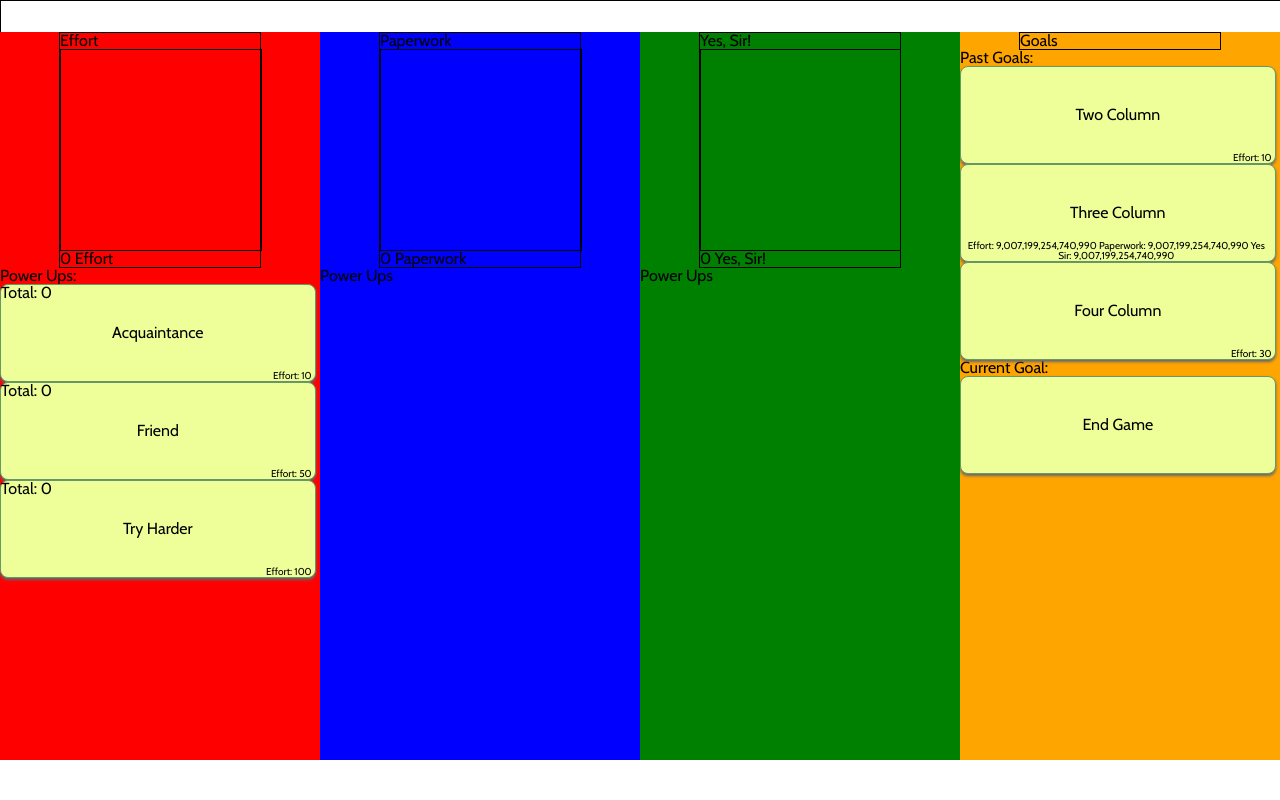
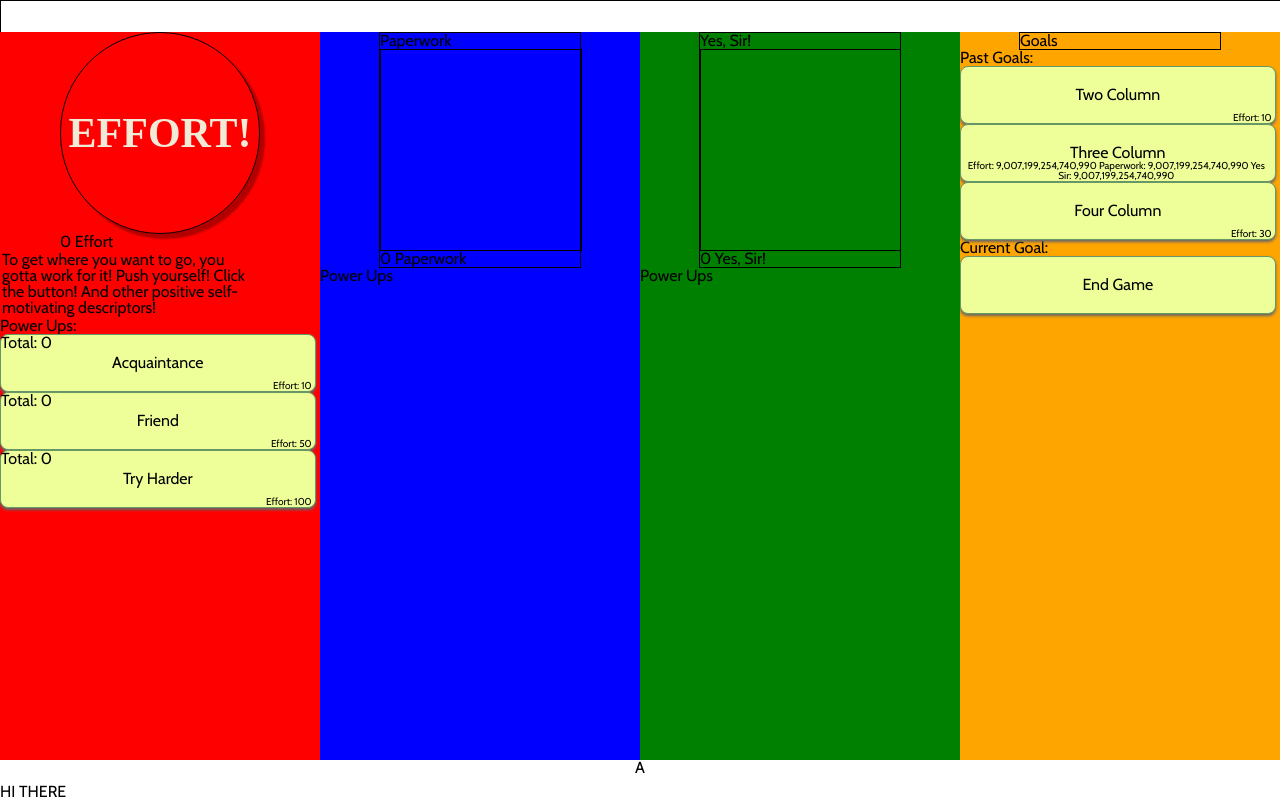
Before and after one commit to thejdlowe/GetElected, a plain HTML site: page index.html in a window 1280 px wide. Drawn offline with nearby package versions, Linux system fonts and the light colour scheme; a web font is replaced by a local one.

Commit message:
Pretty Effort Button (Warning not pretty)
I...I don't like how the effort button looks still, but it's better than
before. Maybe it'll grow on me.

```diff
--- a/css/style.css
+++ b/css/style.css
@@ -10,6 +10,9 @@ body {
 	font-family: 'Cabin', sans-serif;
 }
 
+* {
+	cursor: default;
+}
 html,body {
 	width:100%;
 	height:100%;
@@ -18,7 +21,7 @@ html,body {
 li {
 	border: 1px solid #696;
 	width:98%;
-	padding: 40px 0;
+	padding: 20px 0;
 	text-align: center;
 	-webkit-border-radius: 8px;
 	-moz-border-radius: 8px;
@@ -42,6 +45,13 @@ pre {
 	left: 0px;
 	top: 0px;
 }
+
+.ui-tooltip {
+    padding: 10px 20px;
+    border-radius: 20px;
+	font-size: 12px;
+    box-shadow: 0 0 7px black;
+  }
 
 #nosupport {
 	position: absolute;
@@ -122,4 +132,28 @@ pre {
 	right: 0px;
 	height: 40px;
 	background-color: white;
+	text-align: center;
+	vertical-align: middle;
 }
+
+#efforter {
+	-webkit-border-radius: 999px;
+    -moz-border-radius: 999px;
+    border-radius: 999px;
+	height:200px;
+	border:1px solid black;
+	text-align: center;
+	line-height:200px;
+	font-family: 'Coda';
+	font-size:42px;
+	font-weight: bold;
+	color: #F0EAD6;
+}
+
+#efforter:hover {
+	cursor: pointer;
+}
+
+.effortup {
+	box-shadow: 5px 5px 2px rgba(0, 0, 0, 0.3);
+}
--- a/index.html
+++ b/index.html
@@ -1,11 +1,15 @@
 <!DOCTYPE html>
 <html>
 <head>
-<title>New Project</title>
+<title>GetElected!</title>
 <link href="css/reset.css" rel="stylesheet" type="text/css">
+
+<link rel="stylesheet" href="http://code.jquery.com/ui/1.10.3/themes/smoothness/jquery-ui.css" />
 <link href="css/style.css" rel="stylesheet" type="text/css">
 <link href='http://fonts.googleapis.com/css?family=Cabin' rel='stylesheet' type='text/css'>
+<link href='http://fonts.googleapis.com/css?family=Coda:400,800' rel='stylesheet' type='text/css'>
 <script src="http://ajax.googleapis.com/ajax/libs/jquery/1.10.2/jquery.min.js"></script>
+<script src="http://ajax.googleapis.com/ajax/libs/jqueryui/1.10.3/jquery-ui.min.js"></script>
 <script type="text/javascript">
 function twoCol() {
 	$("#col1").animate({"width": "75%"}, 500, function(){});
@@ -80,7 +84,7 @@ Game.Initialize = function() {
 	}
 
 	if(!supports_html5_storage()) {
-		$("#nosupport").html("We're sorry, but your browser does not support . Please consider Google Chrome or Mozilla Firefox for all of your browsing needs.");
+		$("#nosupport").html("We're sorry, but your browser does not support GetElected!. Please consider Google Chrome or Mozilla Firefox for all of your browsing needs.");
 		return;
 	}
 	var efforttally = paperworktally = yessirtally = 0;
@@ -193,6 +197,14 @@ Game.Initialize = function() {
 		});
 	});
 
+	$("#efforter").mousedown(function(e) {
+		$(this).removeClass("effortup");
+	});
+
+	$("#efforter").mouseup(function(e) {
+		$(this).addClass("effortup");
+	});
+
 	$("#paperworker").mousemove(function() {
 		Game.incrementPaperwork(1/20);
 	});
@@ -233,7 +245,7 @@ Game.Initialize = function() {
 		id:				id of the power up
 		cost:			object, in the format of {effort: 10, paperwork: 0, yessir: 0}
 		lable:			Primary Label of the Power Up
-		description:	Secondary description of power up.
+		description:	Secondary description of power up (Flavor text!)
 		section:		Where it will go to. Either effortPowerUp, paperworkPowerUp, or yessirPowerUp
 		func:			function that executes every 1000/fps ms. MUST ALWAYS RETURN OBJECT IN THE FOLLOWING FORMAT:
 			{
@@ -287,6 +299,7 @@ Game.Initialize = function() {
 			var target = $("#" + func["section"]);
 			var li = $("<li>");
 			li.attr("id", id);
+			li.attr("title", func["description"]);
 			li.html(func["label"]);
 			//li.html();
 			target.append(li);
@@ -324,6 +337,7 @@ Game.Initialize = function() {
 					}
 				}
 			}(func, id));
+			li.tooltip({track: true});
 		}
 	}
 
@@ -400,10 +414,12 @@ Loading
 </div>
 <div id="game">
 	<div id="col1">
-		<div style="width:200px;margin: 0 auto; border:1px solid black">
-			Effort
-			<div id="efforter" style="width:100%;height:200px;border:1px solid black"></div>
+		<div style="width:200px;margin: 0 auto;">
+			<div id="efforter" class="effortup">EFFORT!</div>
 			<div id="efforttally">0 Effort</div>
+		</div>
+		<div id="effortdescribe" style="width:80%;margin: 2px">
+		To get where you want to go, you gotta work for it! Push yourself! Click the button! And other positive self-motivating descriptors!
 		</div>
 		Power Ups:
 		<ol id="effortPowerUp">
@@ -501,6 +517,9 @@ Loading
 	</div>
 
 	<div id="menu">
+		A
+		<div style="position:absolute;left:0px;bottom:0px">HI THERE</div>
+		</div>
 	</div>
 </div>
 <!-- Cloners! -->
```
